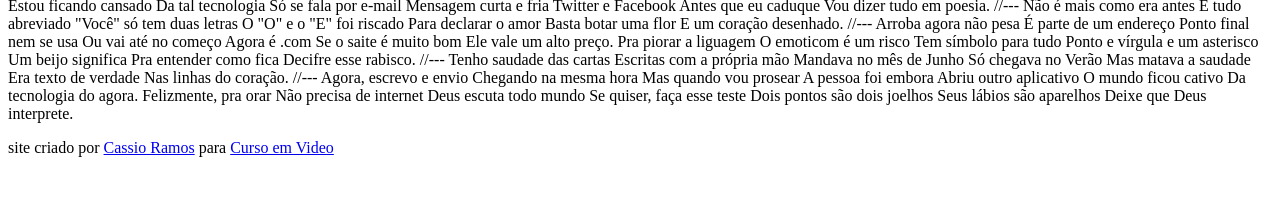
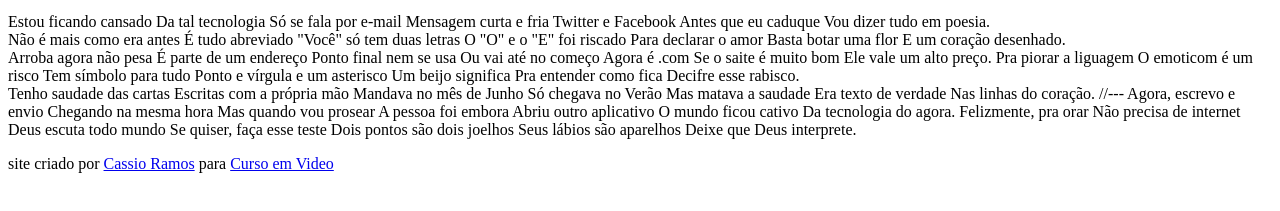
Before and after one commit to cassioramos300/desafio012, a plain HTML site: page index.html in a window 1280 px wide. Shown: the part 101-312 px from the top of the page. Drawn offline with Linux system fonts and the light colour scheme.

Commit message:
Update index.html

```diff
--- a/index.html
+++ b/index.html
@@ -9,10 +9,12 @@
 <body>
     <header>
         <h1>Cordel Moderno</h1>
-        Por <a href="https://www.recantodasletras.com.br/poesias/3186743" target="_blank">Milton Duarte</a>
+
+        <p>Por <a href="https://www.recantodasletras.com.br/poesias/3186743" target="_blank">Milton Duarte</a></p>
 
     </header>
 
+    <section>
         Estou ficando cansado
         Da tal tecnologia
         Só se fala por e-mail
@@ -20,9 +22,11 @@
         Twitter e Facebook
         Antes que eu caduque
         Vou dizer tudo em poesia.
+    </section>
 
-    //---
 
+
+    <section>
         Não é mais como era antes
         É tudo abreviado
         "Você" só tem duas letras
@@ -30,9 +34,11 @@
         Para declarar o amor
         Basta botar uma flor
         E um coração desenhado.
+    </section>
 
-    //---
 
+
+    <section>
         Arroba agora não pesa
         É parte de um endereço
         Ponto final nem se usa
@@ -40,7 +46,6 @@
         Agora é .com
         Se o saite é muito bom
         Ele vale um alto preço.
-
         Pra piorar a liguagem
         O emoticom é um risco
         Tem símbolo para tudo
@@ -48,8 +53,9 @@
         Um beijo significa
         Pra entender como fica
         Decifre esse rabisco.
+    </section>
 
-    //---
+
 
     Tenho saudade das cartas
     Escritas com a própria mão
```
Lines whose indentation alone changed are shown as unchanged.
